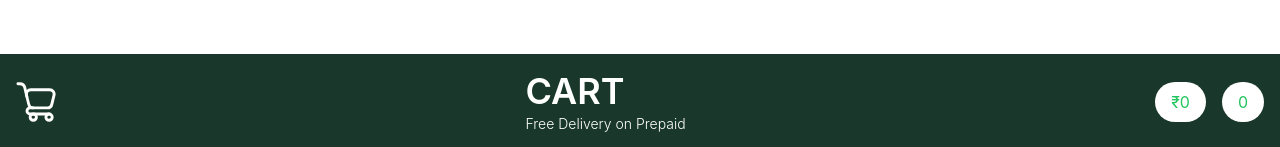
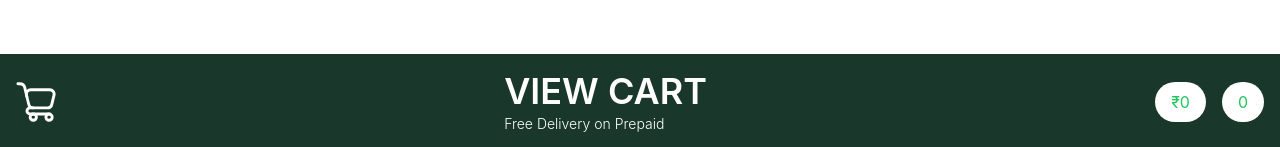
Before and after one commit to anurag-choudhury/seedhakhetse-ecommerce, a React (Create React App) app: page / in a window 1280 px wide. Shown: the part 650-797 px from the top of the page. Built offline with nearby package versions, Linux system fonts and the light colour scheme; no server answers.

Commit message:
chnaged A text in home page

```diff
--- a/src/components/ProductCategory.js
+++ b/src/components/ProductCategory.js
@@ -251,7 +251,7 @@ const ProductCategory = () => {
                             textAlign: "left",
                         }}
                     >
-                        CART
+                        VIEW CART
                     </div>
                     <p className="text-sm font-light">
                         Free Delivery on Prepaid
```
Also changed, not shown: 7 other files (tests, documents, lock files or other folders).
